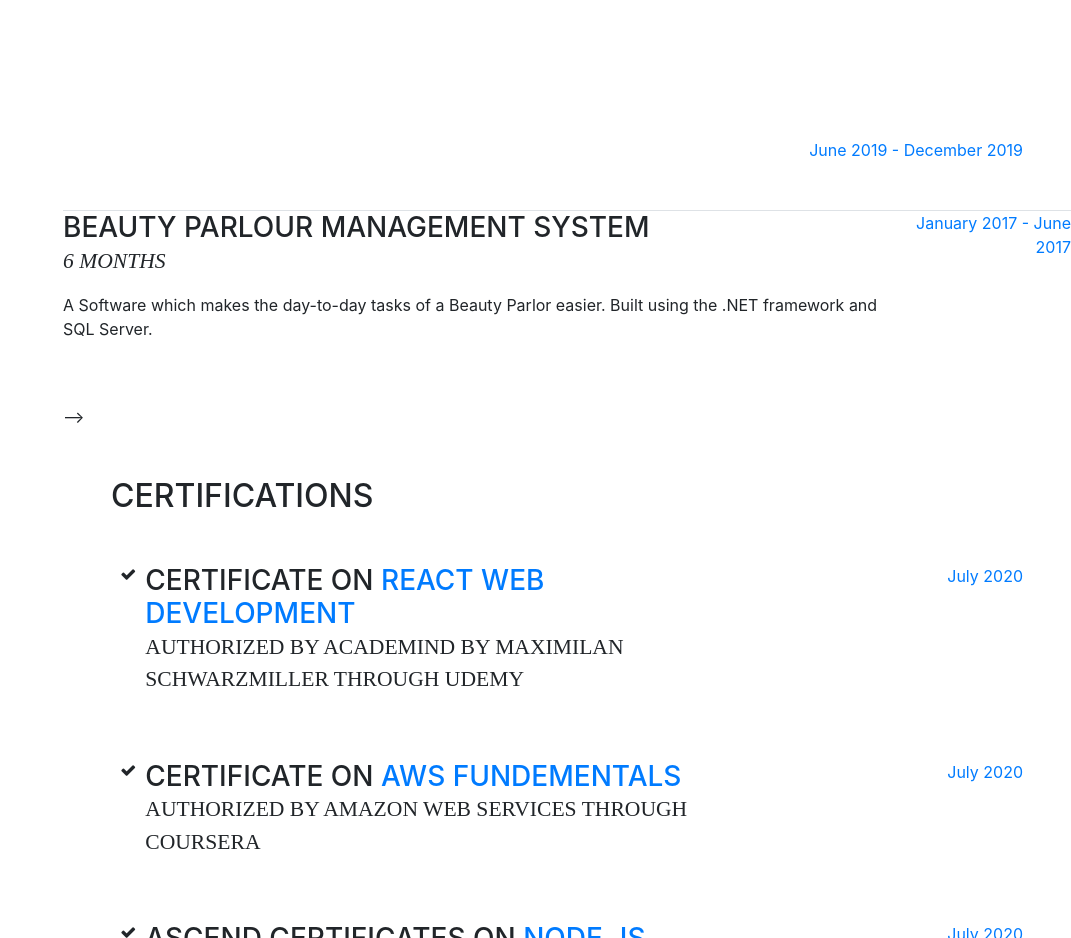
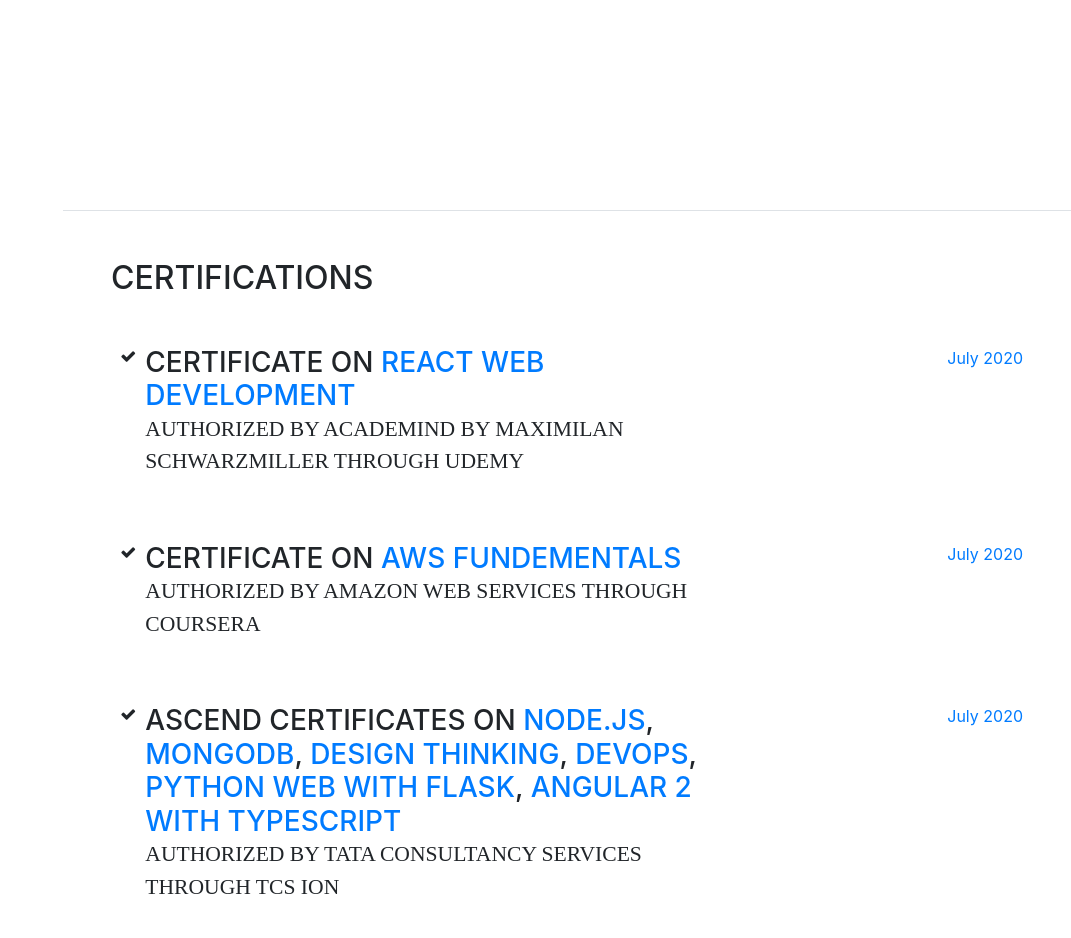
Before and after one commit to amiarun/amiarun.github.io, a website with bundled scripts: page index.html in a window 1280 px wide. Shown: the part 3100-4038 px from the top of the page, without its empty margins (209-1280 px from the left). Built offline with nearby package versions, Linux system fonts and the light colour scheme; a web font is replaced by a local one.

Commit message:
Update index.html

```diff
--- a/index.html
+++ b/index.html
@@ -226,28 +226,9 @@
             </div>
           </div>
 
-<!--           <div class="resume-item d-flex flex-column flex-md-row mb-5">
-            <div class="resume-content mr-auto">
-              <h3 class="mb-0">Hospital Management System</h3>
-              <div class="subheading mb-3"><i>6 Months</i></div>
-              <p>A Web Application made with PHP and MySQL which reduces the toughness of maintaining the traditional pen and paper method and digitizes the Hospital Management tasks.</p>
-              <!-- <div class="text-primary"><b>Preview : </b><a href="https://mpg1.vidyamca.in/medico" target="blank">Medico : Hospital Management System</a></div> -->
-            </div>
-            <div class="resume-date text-md-right">
-              <span class="text-primary">June 2019 - December 2019</span>
-            </div>
-          </div>
 
-          <div class="resume-item d-flex flex-column flex-md-row mb-5">
-            <div class="resume-content mr-auto">
-              <h3 class="mb-0">Beauty Parlour Management System</h3>
-              <div class="subheading mb-3"><i>6 Months</i></div>
-              <p>A Software which makes the day-to-day tasks of a Beauty Parlor easier. Built using the .NET framework and SQL Server.</p>
-            </div>
-            <div class="resume-date text-md-right">
-              <span class="text-primary">January 2017 - June 2017</span>
-            </div>
-          </div> -->
+
+
 
           <!-- <div class="resume-item d-flex flex-column flex-md-row">
             <div class="resume-content mr-auto">
```
